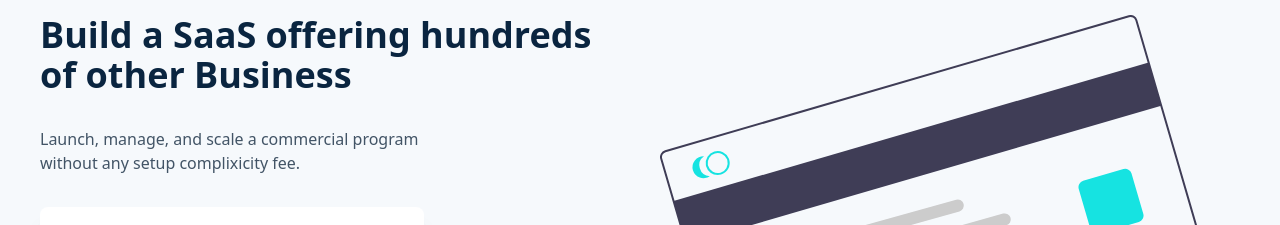
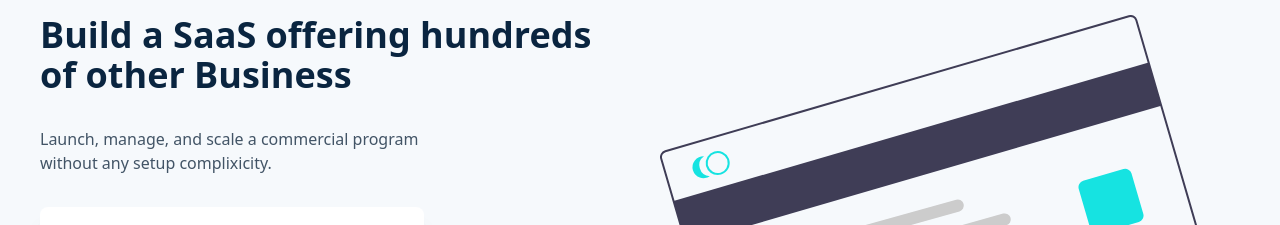
Before and after one commit to cs60apa/Beta-Web, a React (Vite) app: page / in a window 1280 px wide. Shown: the part 4640-4865 px from the top of the page. Built offline with nearby package versions, Linux system fonts and the light colour scheme.

Commit message:
omitted unwanted

```diff
--- a/src/App.jsx
+++ b/src/App.jsx
@@ -253,7 +253,7 @@ export default function App() {
           </h1>
           <p className="lg:text-lg text-[#425466]">
             Launch, manage, and scale a commercial program<br></br> without
-            any setup complixicity fee.
+            any setup complixicity.
           </p>
           <div className="border-none shadow-xl rounded-lg bg-white text-center w-auto md:w-96 h-auto md:h-12">
             <p className="flex py-3 text-[#425466]">
```
